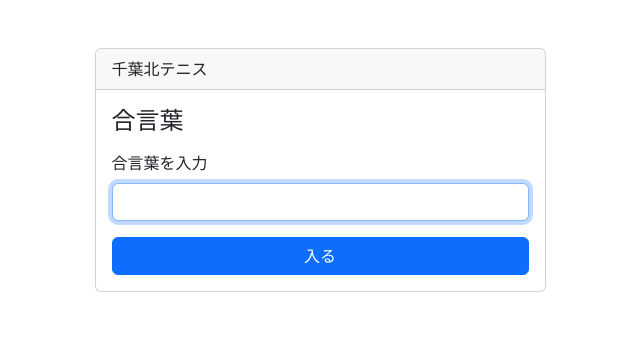
After one commit to masanorimiyamoto-cloud/Calendar, a Flask app: page /login in a window 1280 px wide. The commit adds this page. Shown: the top 339 px of the page, without its empty margins (320-960 px from the left). Run offline with Flask 3, Linux system fonts and the light colour scheme.

Commit message:
Add access code login

```diff
--- a/app.py
+++ b/app.py
@@ -1,14 +1,16 @@
 import os
 import calendar
+import hmac
 from datetime import datetime
 
 import jpholiday
-from flask import Flask, jsonify, redirect, render_template, request, url_for
+from flask import Flask, jsonify, redirect, render_template, request, session, url_for
 from flask_sqlalchemy import SQLAlchemy
 from sqlalchemy import inspect, text
 
 
 app = Flask(__name__)
+app.secret_key = os.environ.get("SECRET_KEY", "dev-secret-change-me")
 
 # Production uses DATABASE_URL, typically PostgreSQL on Vercel/Neon.
 # Local development falls back to instance/events.db.
@@ -28,6 +30,7 @@ if "DATABASE_URL" in os.environ:
     })
 
 APP_NAME = "千葉北テニス"
+ACCESS_CODE = os.environ.get("ACCESS_CODE", "chibakita")
 DEFAULT_EVENT_TITLE = "千葉北"
 MAX_PARTICIPANTS = 4
 START_HOUR = 6
@@ -148,6 +151,40 @@ if should_initialize_database():
 @app.context_processor
 def inject_app_name():
     return {"app_name": APP_NAME}
+
+
+@app.before_request
+def require_login():
+    if request.endpoint in {"login", "static"} or request.endpoint is None:
+        return None
+    if session.get("authenticated"):
+        return None
+    if request.headers.get("X-Requested-With") == "fetch":
+        return jsonify({"ok": False, "error": "ログインしてください。"}), 401
+    return redirect(url_for("login", next=request.full_path))
+
+
+@app.route("/login", methods=["GET", "POST"])
+def login():
+    error_message = None
+    next_url = request.args.get("next") or url_for("show_calendar")
+    if not next_url.startswith("/"):
+        next_url = url_for("show_calendar")
+
+    if request.method == "POST":
+        code = request.form.get("access_code", "")
+        if hmac.compare_digest(code, ACCESS_CODE):
+            session["authenticated"] = True
+            return redirect(next_url)
+        error_message = "合言葉が違います。"
+
+    return render_template("login.html", error_message=error_message, next_url=next_url)
+
+
+@app.route("/logout", methods=["POST"])
+def logout():
+    session.clear()
+    return redirect(url_for("login"))
 
 
 @app.route("/")
--- a/templates/add_event.html
+++ b/templates/add_event.html
@@ -18,6 +18,11 @@
         <ul class="navbar-nav ms-auto">
           <li class="nav-item"><a class="nav-link" href="{{ url_for('show_calendar') }}">カレンダー</a></li>
           <li class="nav-item"><a class="nav-link" href="{{ url_for('members') }}">メンバー管理</a></li>
+          <li class="nav-item">
+            <form method="post" action="{{ url_for('logout') }}" class="d-inline">
+              <button type="submit" class="btn btn-link nav-link">ログアウト</button>
+            </form>
+          </li>
         </ul>
       </div>
     </div>
--- a/templates/calendar.html
+++ b/templates/calendar.html
@@ -61,6 +61,11 @@
         <ul class="navbar-nav ms-auto">
           <li class="nav-item"><a class="nav-link" href="{{ url_for('add_event') }}">予約を追加</a></li>
           <li class="nav-item"><a class="nav-link" href="{{ url_for('members') }}">メンバー管理</a></li>
+          <li class="nav-item">
+            <form method="post" action="{{ url_for('logout') }}" class="d-inline">
+              <button type="submit" class="btn btn-link nav-link">ログアウト</button>
+            </form>
+          </li>
         </ul>
       </div>
     </div>
--- a/templates/event_detail.html
+++ b/templates/event_detail.html
@@ -18,6 +18,11 @@
         <ul class="navbar-nav ms-auto">
           <li class="nav-item"><a class="nav-link" href="{{ url_for('show_calendar') }}">カレンダー</a></li>
           <li class="nav-item"><a class="nav-link" href="{{ url_for('members') }}">メンバー管理</a></li>
+          <li class="nav-item">
+            <form method="post" action="{{ url_for('logout') }}" class="d-inline">
+              <button type="submit" class="btn btn-link nav-link">ログアウト</button>
+            </form>
+          </li>
         </ul>
       </div>
     </div>
--- /dev/null
+++ b/templates/login.html
@@ -0,0 +1,33 @@
+<!DOCTYPE html>
+<html lang="ja">
+<head>
+  <meta charset="UTF-8">
+  <meta name="viewport" content="width=device-width, initial-scale=1.0">
+  <title>ログイン - {{ app_name }}</title>
+  <link href="https://cdn.jsdelivr.net/npm/bootstrap@5.3.0/dist/css/bootstrap.min.css" rel="stylesheet">
+</head>
+<body>
+  <main class="container py-5">
+    <div class="row justify-content-center">
+      <div class="col-12 col-sm-8 col-md-5">
+        <div class="card">
+          <div class="card-header">{{ app_name }}</div>
+          <div class="card-body">
+            <h1 class="h4 mb-3">合言葉</h1>
+            {% if error_message %}
+            <div class="alert alert-danger">{{ error_message }}</div>
+            {% endif %}
+            <form method="post" action="{{ url_for('login', next=next_url) }}">
+              <div class="mb-3">
+                <label for="access_code" class="form-label">合言葉を入力</label>
+                <input type="password" id="access_code" name="access_code" class="form-control" required autofocus>
+              </div>
+              <button type="submit" class="btn btn-primary w-100">入る</button>
+            </form>
+          </div>
+        </div>
+      </div>
+    </div>
+  </main>
+</body>
+</html>
--- a/templates/members.html
+++ b/templates/members.html
@@ -18,6 +18,11 @@
         <ul class="navbar-nav ms-auto">
           <li class="nav-item"><a class="nav-link" href="{{ url_for('show_calendar') }}">カレンダー</a></li>
           <li class="nav-item"><a class="nav-link active" href="{{ url_for('members') }}">メンバー管理</a></li>
+          <li class="nav-item">
+            <form method="post" action="{{ url_for('logout') }}" class="d-inline">
+              <button type="submit" class="btn btn-link nav-link">ログアウト</button>
+            </form>
+          </li>
         </ul>
       </div>
     </div>
```
Also changed, not shown: README.md.
